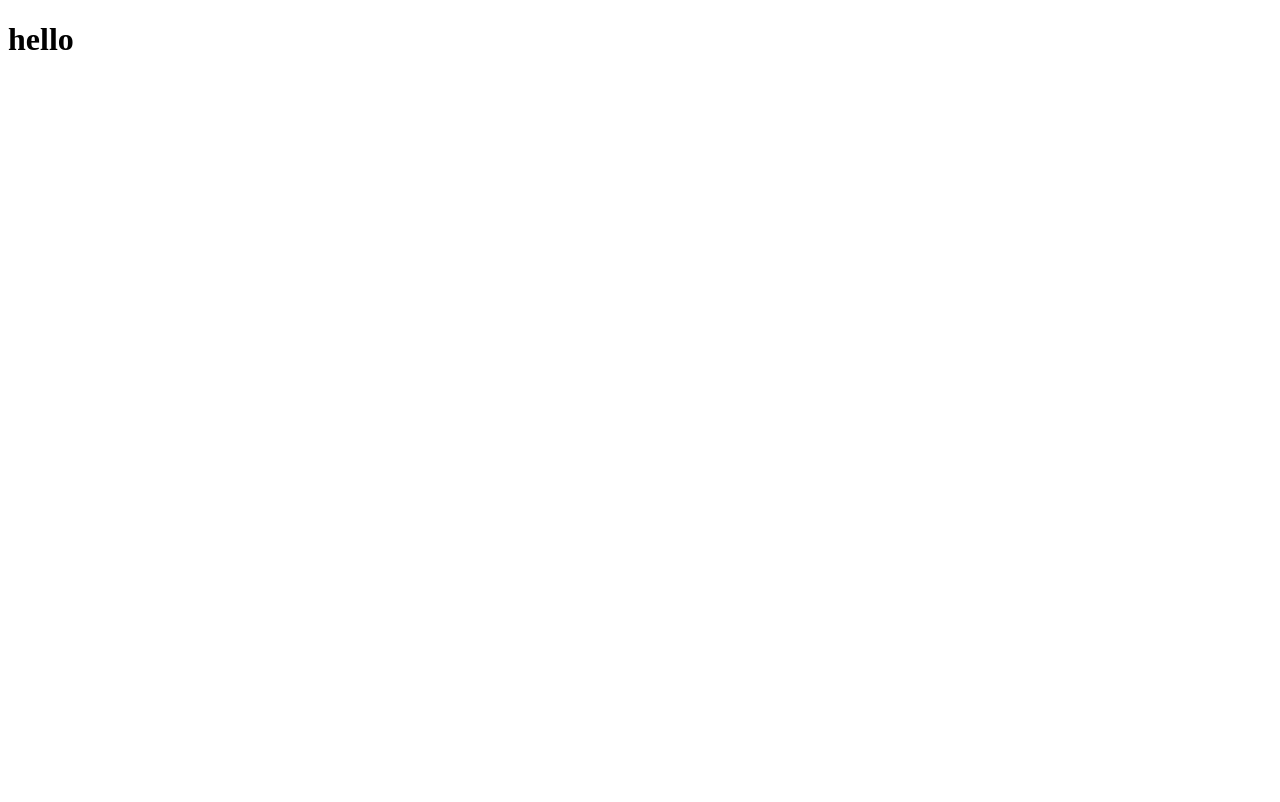
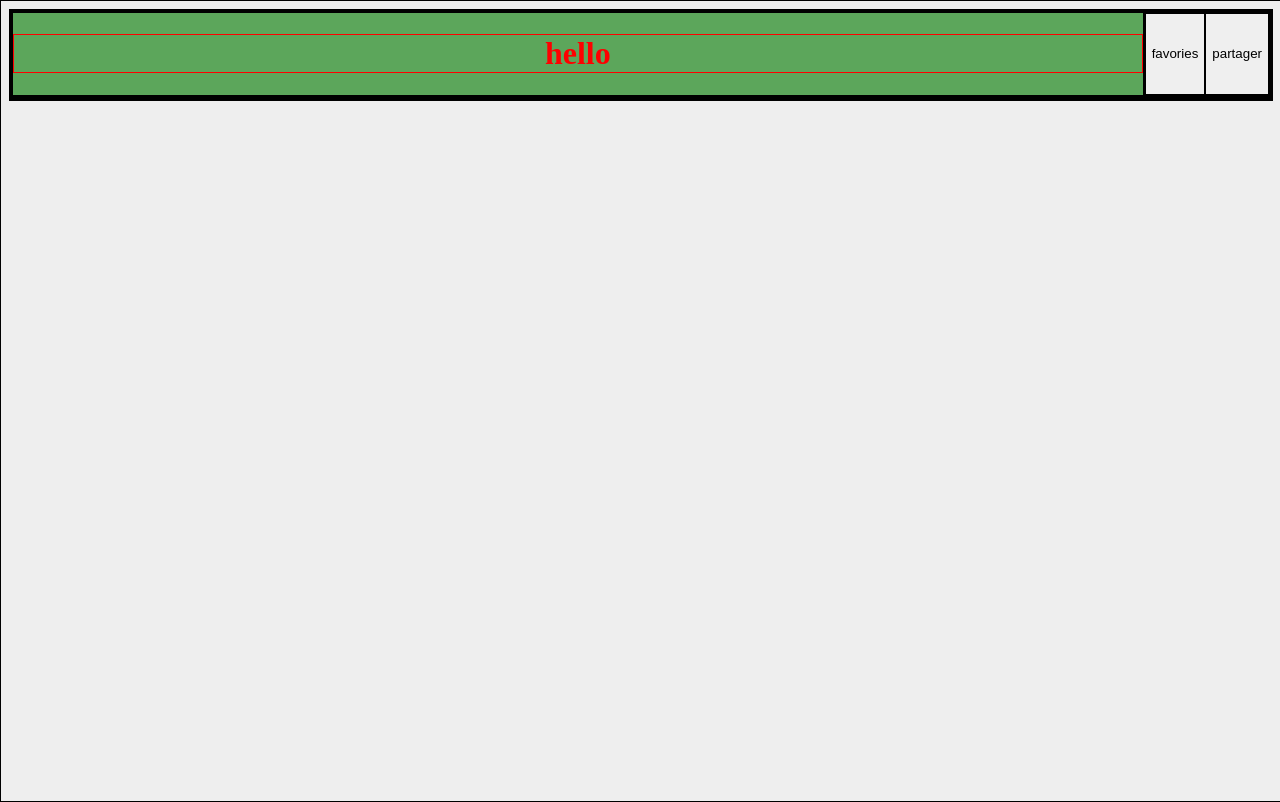
Before and after one commit to Calanfive/front_GrenoTour, a React (Vite) app: page / in a window 1280 px wide. Built offline with nearby package versions, Linux system fonts and the light colour scheme.

Commit message:
test push vers le depot

```diff
--- a/src/composants/page_central.tsx
+++ b/src/composants/page_central.tsx
@@ -1,11 +1,20 @@
-import { useState } from 'react'
-
 function page_central() {
-  const [count, setCount] = useState(0)
 
   return (
     <>
-        <h1>hello</h1>
+      <div className="div_head_logo_button">
+        <div className="h1_head">
+          <h1>hello</h1>
+        </div>
+        <div className="button_head">
+          <button className="favoire">favories</button>
+          <button className="partager">partager</button>
+        </div>
+      </div>
+
+      <div className="carte_central">
+
+      </div>
     </>
   )
 }
--- a/src/styles.scss
+++ b/src/styles.scss
@@ -1,7 +1,28 @@
 // @use "colors" as *;
 // @use "mixin" as *;
 // @use "variables" as *;
-
+*{
+    border: solid 1px;
+}
+html{ // bonne idée de faire ça avec le html
+    height: 100%;
+    width: 100%;
+}
 body{
-
+    background-color: rgb(238, 238, 238);
 }
+.div_head_logo_button{
+    display: flex;
+    background-color: #5CA65B;
+    .button_head{
+        display: flex;
+    }
+    .h1_head{
+        height: 100%;
+        width: 100%;
+        text-align: center;
+        h1{
+            color: red;
+        }
+    }
+}
```
